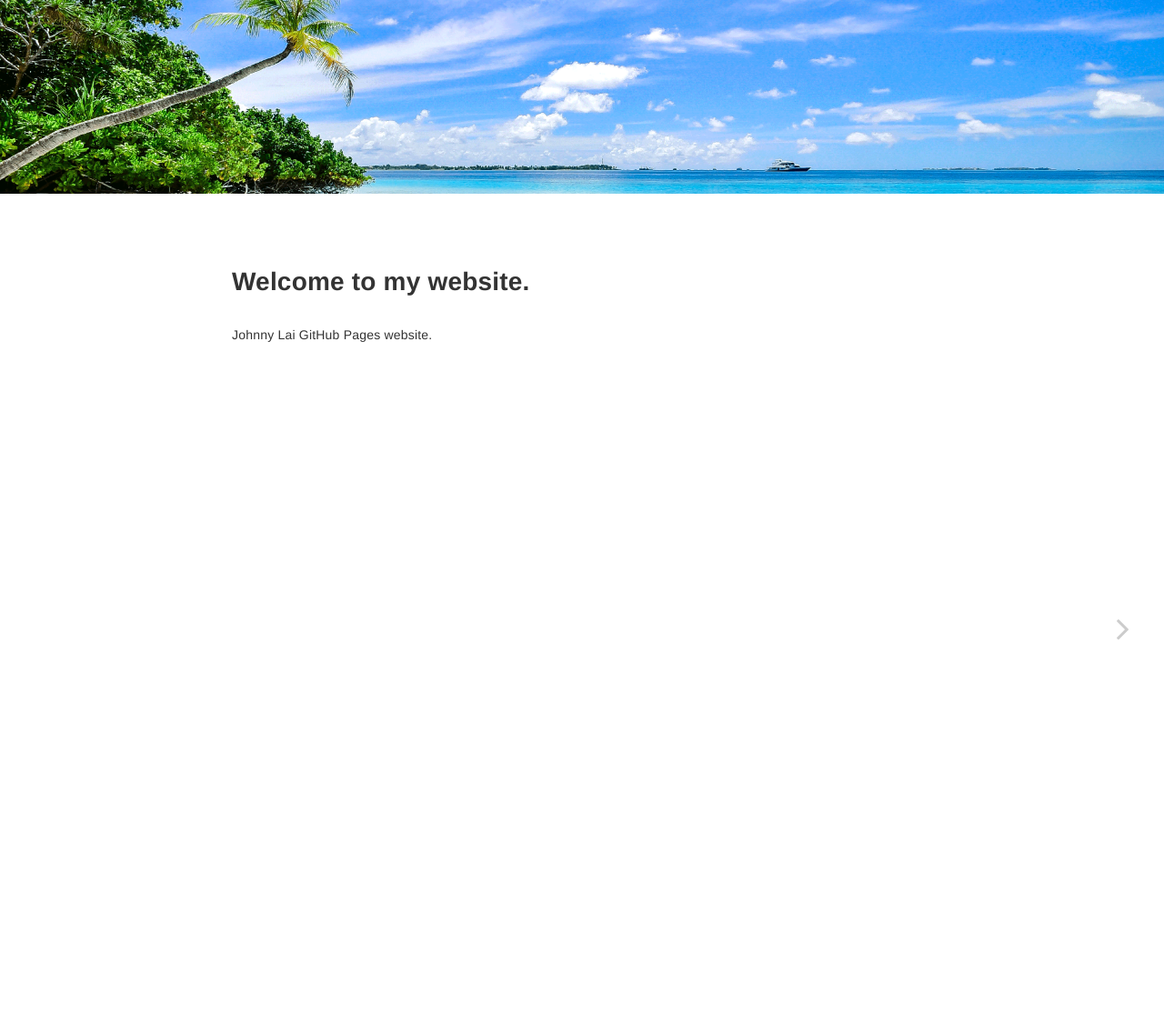
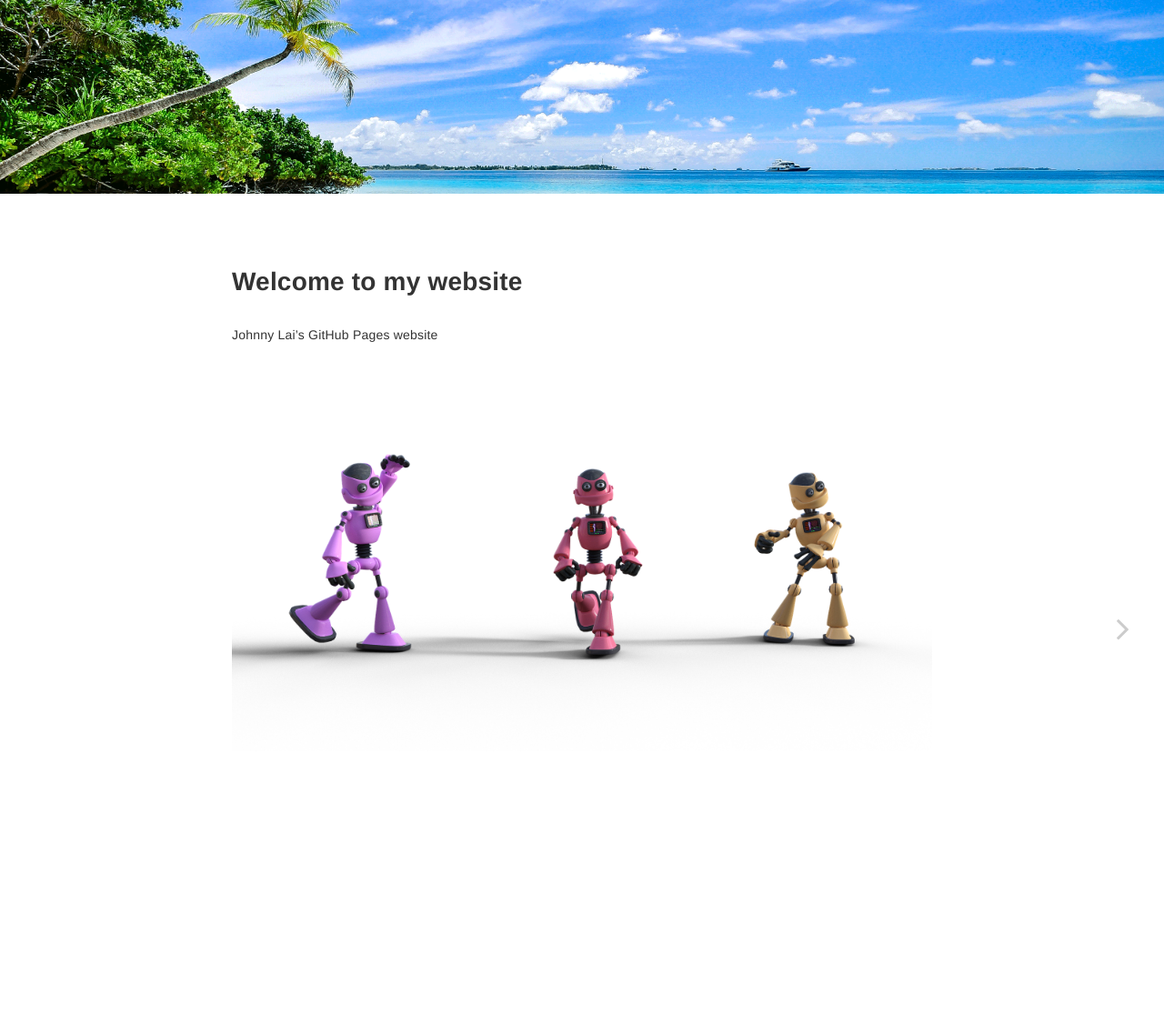
Before and after one commit to johnnylaicode/johnnylaicode.github.io, a Jekyll site: the page built from index.md, in a window 1280 px wide. Shown: the whole page at 91% size. Built offline with Jekyll 4.4.1, drawn with Linux system fonts in a browser that asks for light colours.

Commit message:
Updated files

```diff
--- a/_config.yml
+++ b/_config.yml
@@ -1,6 +1,6 @@
 # Configurations
 title:            Johnny Lai Website
-longtitle:        Welcome to my website.
+longtitle:        Welcome to my website
 # *** Added Home tile.
 hometitle:        Home
 
@@ -24,7 +24,8 @@ baseurl:          ''
 # *** Use this homeurl for local testing.
 #homeurl: 'http://localhost:4000'
 # *** Use this homeurl for GitHub Pages hosting.
-homeurl: 'https://johnnylaicode.github.io'
+#homeurl: 'https://johnnylaicode.github.io'
+homeurl: '/'
 
 rss:              RSS
 
--- a/index.md
+++ b/index.md
@@ -2,4 +2,6 @@
 layout: home
 ---
 
-Johnny Lai GitHub Pages website.
+Johnny Lai's GitHub Pages website
+
+<img src="{{site.baseurl}}/assets/home_image_2.png" alt="Banner picture" style="width:100%; max-width:2000px;">
```
Also changed, not shown: _posts/2021-11-01-webdev.md (deleted, +0 -14 lines), _posts/2021-12-01-webdev-class.md (added, +13 -0 lines), assets/home_image_2.png (added).
